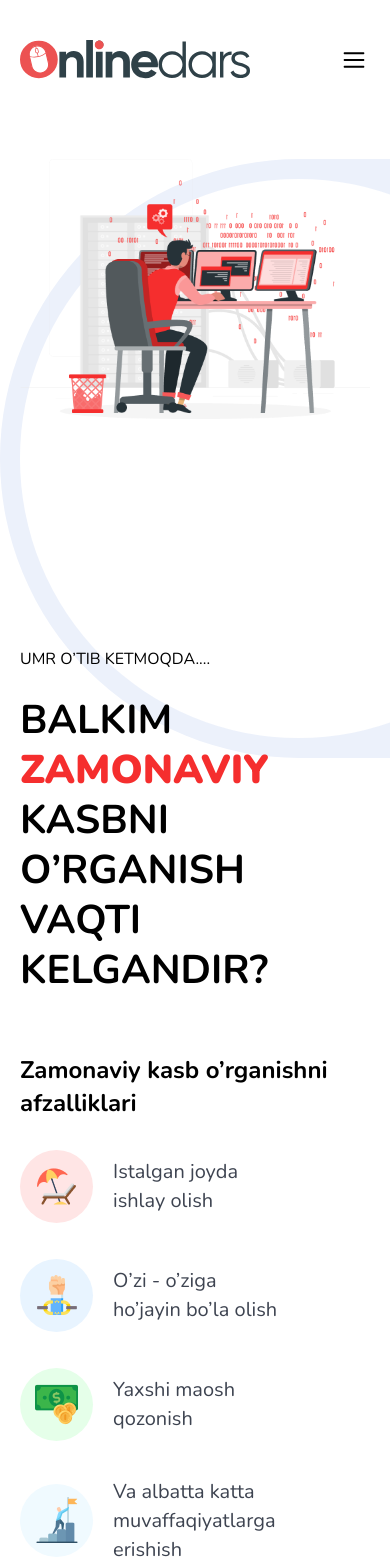
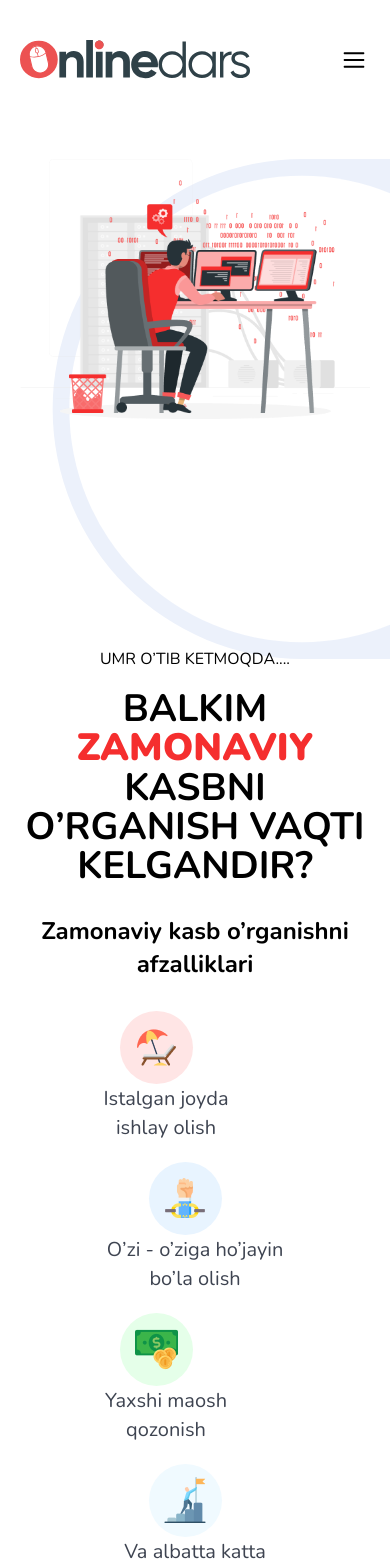
Before and after one commit to akramjonnuriddinov/online-dars, a Vue app: page / in a window 390 px wide. Shown: the top 1568 px of the page. Built offline with nearby package versions, Linux system fonts and the light colour scheme.

Commit message:
Fix hero bg

```diff
--- a/src/assets/styles/main.css
+++ b/src/assets/styles/main.css
@@ -1289,7 +1289,7 @@ ul {
 @media (max-width: 768px) {
   .hero {
     background-size: 1000px 599px;
-    background-position: left 0 top 0;
+    background-position: left 20px top 0;
   }
   .hero__container {
     flex-direction: column-reverse;
@@ -1303,6 +1303,46 @@ ul {
   .hero__img {
     margin-top: 0px;
     max-width: 526px;
+  }
+}
+
+@media (max-width: 600px) {
+  .hero {
+    background-size: 900px 500px;
+  }
+  .hero__title {
+    font-size: 38px;
+    line-height: 39.2px;
+    margin-bottom: 30px;
+    text-align: center;
+  }
+  .hero__inner-text {
+    margin-bottom: 18px;
+    text-align: center;
+  }
+  .hero__text {
+    text-align: center;
+  }
+  .hero__list {
+    gap: 20px;
+    justify-content: space-between;
+    width: 100%;
+  }
+  .hero__list-item {
+    flex-direction: column;
+    text-align: center;
+    margin: 0px;
+  }
+  .hero__list-item:nth-child(2n + 1) {
+    max-width: 128px !important;
+  }
+  .hero__list-item:nth-child(2n) {
+    max-width: 178px !important;
+  }
+}
+@media (max-width: 420px) {
+  .hero__list {
+    justify-content: center;
   }
 }
 /* /HERO MEDIA QUERY */
```
